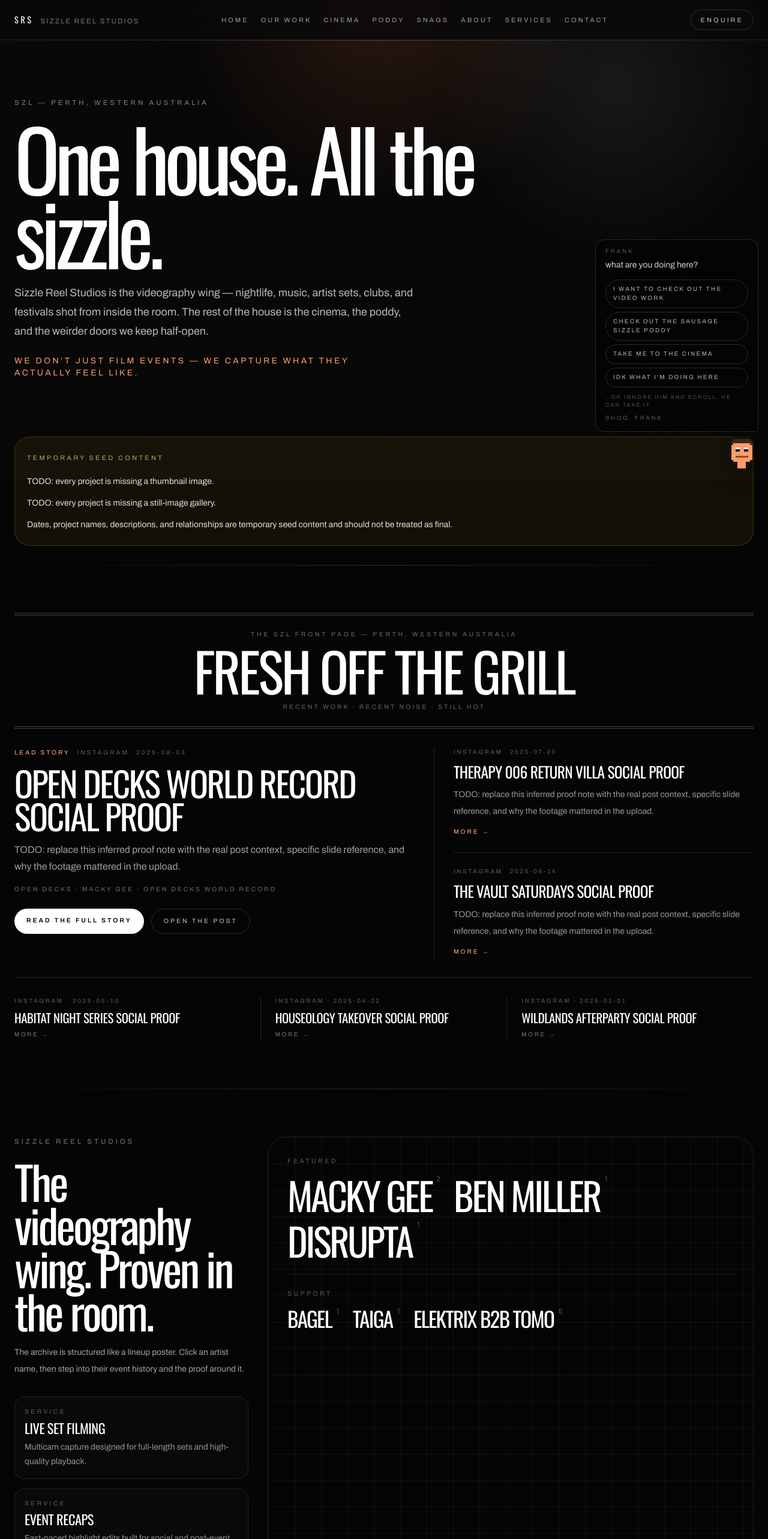
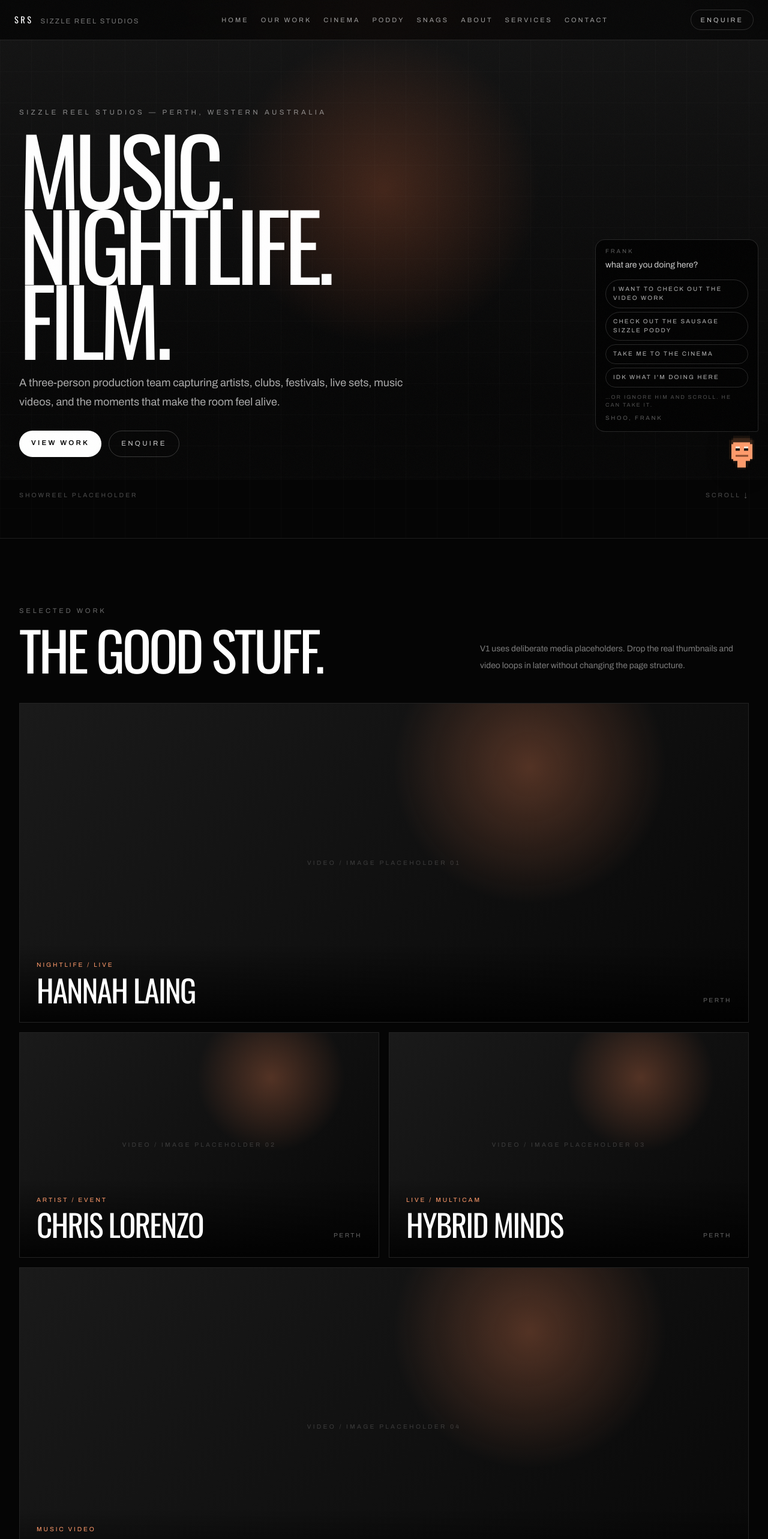
Before and after one commit to SizzleReelStudios/szl-website, a Next.js app: page / in a window 1280 px wide. Shown: the top 2566 px of the page at 60% size. Built offline with nearby package versions, Linux system fonts and the light colour scheme.

Commit message:
Build lean one-page Sizzle Reel Studios V1

```diff
--- a/app/(site)/page.tsx
+++ b/app/(site)/page.tsx
@@ -1,175 +1,197 @@
 import Link from "next/link";
-import ContactPanel from "@/components/site/ContactPanel";
-import FreshOffTheGrill from "@/components/site/FreshOffTheGrill";
-import PosterLineup from "@/components/site/PosterLineup";
-import SeedDataNotice from "@/components/site/SeedDataNotice";
 import {
-  getArtistLineup,
-  getRecentProofItems,
-  getSeedAudit,
-  getServices,
-  getSiteConfig,
-} from "@/lib/srs/data";
+  featuredWork,
+  recentWork,
+  showcaseItems,
+  snags,
+  workedWith,
+} from "@/content/srs/v1";
 
-const WINGS = [
-  {
-    name: "The Cinema",
-    href: "/cinema",
-    blurb: "The SIZZL3 screening room — skits and web series, in order, for people joining late.",
-    status: "Screens being installed",
-  },
-  {
-    name: "The Poddy",
-    href: "/poddy",
-    blurb: "The Sausage Sizzle Poddy. Currently on ice, archive still warm.",
-    status: "On ice",
-  },
-  {
-    name: "The Snags",
-    href: "/snags",
-    blurb: "The three of us. Introductions, portraits, and who does what.",
-    status: "Say hello",
-  },
-  {
-    name: "The Portal",
-    href: null,
-    blurb: "The weird side. Trust one of the three heads. Not yet open.",
-    status: "Sealed for now",
-  },
-];
+function SectionLabel({ children }: { children: React.ReactNode }) {
+  return (
+    <p className="text-[0.7rem] uppercase tracking-[0.34em] text-white/40">{children}</p>
+  );
+}
 
 export default function HomePage() {
-  const site = getSiteConfig();
-  const lineup = getArtistLineup();
-  const serviceList = getServices();
-  const proofItems = getRecentProofItems();
-  const audit = getSeedAudit();
-
   return (
     <main>
-      <section className="site-band px-4 pb-16 pt-16 sm:px-6 sm:pb-24 sm:pt-24">
-        <div className="mx-auto max-w-7xl">
-          <p className="text-[0.72rem] uppercase tracking-[0.34em] text-white/48">
-            SZL — Perth, Western Australia
-          </p>
-          {/* TODO(seed): temporary umbrella copy — replace with final SZL homepage copy. */}
-          <h1 className="font-display mt-5 max-w-5xl text-[clamp(4rem,11vw,9rem)] leading-[0.88] tracking-[-0.06em] text-white">
-            One house. All the sizzle.
-          </h1>
-          <p className="mt-6 max-w-2xl text-base leading-8 text-white/72 sm:text-lg">
-            Sizzle Reel Studios is the videography wing — nightlife, music, artist sets,
-            clubs, and festivals shot from inside the room. The rest of the house is the
-            cinema, the poddy, and the weirder doors we keep half-open.
-          </p>
-          <p className="mt-6 max-w-xl text-sm uppercase tracking-[0.24em] text-[#ff9b6b]">
-            {site.home.proofLine}
-          </p>
-        </div>
-      </section>
-
-      <section className="px-4 pb-8 sm:px-6">
-        <div className="mx-auto max-w-7xl">
-          <SeedDataNotice
-            items={[
-              audit.missingFields[0],
-              audit.missingFields[1],
-              audit.weakSpots[0],
-            ]}
-          />
-        </div>
-      </section>
-
-      <FreshOffTheGrill items={proofItems} />
-
-      <section className="site-band px-4 py-16 sm:px-6 sm:py-20">
-        <div className="mx-auto grid max-w-7xl gap-8 lg:grid-cols-[0.65fr_1.35fr]">
-          <div>
-            <p className="text-[0.72rem] uppercase tracking-[0.34em] text-white/45">
-              Sizzle Reel Studios
+      <section className="relative min-h-[92vh] overflow-hidden border-b border-white/10">
+        <div className="absolute inset-0 bg-[radial-gradient(circle_at_50%_30%,rgba(255,120,68,0.22),transparent_30%),linear-gradient(180deg,#121212_0%,#050505_70%)]" />
+        <div className="absolute inset-0 opacity-50 [background-image:linear-gradient(rgba(255,255,255,0.035)_1px,transparent_1px),linear-gradient(90deg,rgba(255,255,255,0.035)_1px,transparent_1px)] [background-size:52px_52px]" />
+        <div className="relative mx-auto flex min-h-[92vh] max-w-[92rem] flex-col justify-end px-4 pb-12 pt-28 sm:px-6 sm:pb-16 lg:px-8">
+          <div className="max-w-5xl">
+            <p className="mb-5 text-[0.72rem] uppercase tracking-[0.38em] text-white/50">
+              Sizzle Reel Studios — Perth, Western Australia
             </p>
-            <h2 className="font-display mt-5 text-[clamp(2.8rem,6vw,4.8rem)] leading-[0.94] tracking-[-0.05em] text-white">
-              The videography wing. Proven in the room.
-            </h2>
-            <p className="mt-5 max-w-md text-sm leading-7 text-white/62">
-              The archive is structured like a lineup poster. Click an artist name, then step
-              into their event history and the proof around it.
+            <h1 className="font-display text-[clamp(4.2rem,12vw,10rem)] uppercase leading-[0.82] tracking-[-0.055em] text-white">
+              Music.
+              <br />
+              Nightlife.
+              <br />
+              Film.
+            </h1>
+            <p className="mt-7 max-w-2xl text-base leading-8 text-white/66 sm:text-lg">
+              A three-person production team capturing artists, clubs, festivals, live sets,
+              music videos, and the moments that make the room feel alive.
             </p>
-            <div className="mt-8 grid gap-4">
-              {serviceList.map((service) => (
-                <div key={service.id} className="rounded-2xl border border-white/10 bg-white/[0.02] p-4">
-                  <p className="text-[0.65rem] uppercase tracking-[0.32em] text-white/35">
-                    Service
-                  </p>
-                  <p className="font-display mt-2 text-[1.4rem] uppercase leading-none tracking-[-0.02em] text-white">
-                    {service.name}
-                  </p>
-                  <p className="mt-2 text-sm leading-6 text-white/55">{service.summary}</p>
-                </div>
-              ))}
-            </div>
             <div className="mt-8 flex flex-wrap gap-3">
-              <Link
-                href="/our-work"
-                className="rounded-full bg-white px-5 py-3 text-[0.72rem] font-semibold uppercase tracking-[0.3em] text-black transition-transform hover:-translate-y-0.5"
-              >
-                {site.home.ctaPrimary}
+              <Link href="#work" className="rounded-full bg-white px-5 py-3 text-[0.72rem] font-semibold uppercase tracking-[0.28em] text-black">
+                View Work
               </Link>
-              <Link
-                href="/contact"
-                className="rounded-full border border-white/15 px-5 py-3 text-[0.72rem] uppercase tracking-[0.3em] text-white/78 transition-colors hover:border-white/40 hover:text-white"
-              >
-                {site.home.ctaSecondary}
+              <Link href="#contact" className="rounded-full border border-white/20 px-5 py-3 text-[0.72rem] uppercase tracking-[0.28em] text-white/78 transition-colors hover:border-white/50 hover:text-white">
+                Enquire
               </Link>
             </div>
           </div>
-
-          <PosterLineup artists={lineup} />
-        </div>
-      </section>
-
-      <section className="site-band px-4 py-16 sm:px-6 sm:py-20">
-        <div className="mx-auto max-w-7xl">
-          <p className="text-[0.72rem] uppercase tracking-[0.34em] text-white/45">
-            The rest of the house
-          </p>
-          <div className="mt-8 grid gap-4 sm:grid-cols-2 lg:grid-cols-4">
-            {WINGS.map((wing) => {
-              const inner = (
-                <>
-                  <p className="text-[0.65rem] uppercase tracking-[0.3em] text-[#ffb089]">
-                    {wing.status}
-                  </p>
-                  <h3 className="font-display mt-4 text-[1.9rem] uppercase leading-none tracking-[-0.03em] text-white">
-                    {wing.name}
-                  </h3>
-                  <p className="mt-3 text-sm leading-7 text-white/58">{wing.blurb}</p>
-                </>
-              );
-
-              return wing.href ? (
-                <Link
-                  key={wing.name}
-                  href={wing.href}
-                  className="archive-card rounded-[1.7rem] border border-white/10 bg-white/[0.03] p-6"
-                >
-                  {inner}
-                </Link>
-              ) : (
-                <div
-                  key={wing.name}
-                  className="rounded-[1.7rem] border border-dashed border-white/14 bg-white/[0.01] p-6"
-                >
-                  {inner}
-                </div>
-              );
-            })}
+          <div className="mt-14 flex items-end justify-between gap-6 text-[0.65rem] uppercase tracking-[0.28em] text-white/28">
+            <span>Showreel placeholder</span>
+            <span>Scroll ↓</span>
           </div>
         </div>
       </section>
 
-      <section className="px-4 py-16 sm:px-6 sm:py-20">
-        <div className="mx-auto max-w-7xl">
-          <ContactPanel />
+      <section id="work" className="px-4 py-20 sm:px-6 sm:py-28 lg:px-8">
+        <div className="mx-auto max-w-[92rem]">
+          <div className="flex flex-col gap-5 sm:flex-row sm:items-end sm:justify-between">
+            <div>
+              <SectionLabel>Selected Work</SectionLabel>
+              <h2 className="font-display mt-4 text-[clamp(3rem,7vw,6rem)] uppercase leading-[0.9] tracking-[-0.045em] text-white">
+                The good stuff.
+              </h2>
+            </div>
+            <p className="max-w-md text-sm leading-7 text-white/48">
+              V1 uses deliberate media placeholders. Drop the real thumbnails and video loops in later without changing the page structure.
+            </p>
+          </div>
+
+          <div className="mt-12 grid gap-4 md:grid-cols-2">
+            {featuredWork.map((project, index) => (
+              <article
+                key={project.title}
+                className={`group relative overflow-hidden border border-white/10 bg-white/[0.025] ${project.format === "wide" ? "md:col-span-2" : ""}`}
+              >
+                <div className={`relative ${project.format === "wide" ? "aspect-[16/7]" : "aspect-[16/10]"}`}>
+                  <div className="absolute inset-0 bg-[radial-gradient(circle_at_70%_20%,rgba(255,139,88,0.28),transparent_24%),linear-gradient(135deg,#1a1a1a,#080808)] transition-transform duration-500 group-hover:scale-[1.015]" />
+                  <div className="absolute inset-0 flex items-center justify-center text-[0.64rem] uppercase tracking-[0.32em] text-white/18">
+                    Video / image placeholder {String(index + 1).padStart(2, "0")}
+                  </div>
+                  <div className="absolute inset-x-0 bottom-0 bg-gradient-to-t from-black/85 to-transparent p-5 sm:p-7">
+                    <div className="flex items-end justify-between gap-4">
+                      <div>
+                        <p className="text-[0.64rem] uppercase tracking-[0.28em] text-[#ff9b6b]">{project.subtitle}</p>
+                        <h3 className="font-display mt-2 text-[clamp(2rem,4vw,4rem)] uppercase leading-none tracking-[-0.035em] text-white">{project.title}</h3>
+                      </div>
+                      <p className="text-[0.64rem] uppercase tracking-[0.24em] text-white/38">{project.meta}</p>
+                    </div>
+                  </div>
+                </div>
+              </article>
+            ))}
+          </div>
+        </div>
+      </section>
+
+      <section className="border-y border-white/10 py-20 sm:py-24">
+        <div className="mx-auto max-w-[92rem] px-4 sm:px-6 lg:px-8">
+          <SectionLabel>From The Room</SectionLabel>
+          <div className="mt-8 flex snap-x gap-4 overflow-x-auto pb-4 [scrollbar-width:none] [&::-webkit-scrollbar]:hidden">
+            {showcaseItems.map((item, index) => (
+              <div key={item.label} className="group min-w-[68vw] snap-start sm:min-w-[18rem] lg:min-w-[21rem]">
+                <div className="relative aspect-[9/14] overflow-hidden border border-white/10 bg-[linear-gradient(145deg,#181818,#090909)]">
+                  <div className="absolute inset-0 bg-[radial-gradient(circle_at_40%_25%,rgba(255,123,69,0.18),transparent_28%)]" />
+                  <span className="absolute inset-0 flex items-center justify-center text-[0.58rem] uppercase tracking-[0.3em] text-white/16">Media {index + 1}</span>
+                  <div className="absolute inset-x-0 bottom-0 p-5">
+                    <p className="font-display text-3xl uppercase text-white">{item.label}</p>
+                    <p className="mt-1 text-[0.64rem] uppercase tracking-[0.24em] text-white/38">{item.detail}</p>
+                  </div>
+                </div>
+              </div>
+            ))}
+          </div>
+        </div>
+      </section>
+
+      <section className="px-4 py-20 sm:px-6 sm:py-28 lg:px-8">
+        <div className="mx-auto grid max-w-[92rem] gap-14 lg:grid-cols-[0.7fr_1.3fr]">
+          <div>
+            <SectionLabel>Recent Work</SectionLabel>
+            <h2 className="font-display mt-4 text-[clamp(3rem,6vw,5.5rem)] uppercase leading-[0.9] tracking-[-0.04em] text-white">
+              Still rolling.
+            </h2>
+            <p className="mt-5 max-w-sm text-sm leading-7 text-white/48">
+              A simple latest-work feed so the site can stay alive without needing a full archive system yet.
+            </p>
+          </div>
+          <div className="border-t border-white/12">
+            {recentWork.map((item) => (
+              <div key={item.title} className="grid gap-3 border-b border-white/12 py-5 sm:grid-cols-[8rem_1fr_auto] sm:items-center">
+                <p className="text-[0.64rem] uppercase tracking-[0.25em] text-white/32">{item.date}</p>
+                <p className="font-display text-2xl uppercase tracking-[-0.02em] text-white sm:text-3xl">{item.title}</p>
+                <p className="text-[0.64rem] uppercase tracking-[0.24em] text-[#ff9b6b]">{item.type}</p>
+              </div>
+            ))}
+          </div>
+        </div>
+      </section>
+
+      <section className="border-y border-white/10 py-16 sm:py-20">
+        <div className="mx-auto max-w-[92rem] px-4 sm:px-6 lg:px-8">
+          <SectionLabel>Worked With</SectionLabel>
+          <div className="mt-8 flex flex-wrap gap-x-8 gap-y-4">
+            {workedWith.map((name) => (
+              <span key={name} className="font-display text-[clamp(1.8rem,4vw,3.8rem)] uppercase leading-none tracking-[-0.03em] text-white/72 transition-colors hover:text-white">
+                {name}
+              </span>
+            ))}
+          </div>
+        </div>
+      </section>
+
+      <section id="about" className="px-4 py-20 sm:px-6 sm:py-28 lg:px-8">
+        <div className="mx-auto max-w-[92rem]">
+          <SectionLabel>Meet The Snags</SectionLabel>
+          <div className="mt-5 grid gap-8 lg:grid-cols-[0.8fr_1.2fr]">
+            <div>
+              <h2 className="font-display text-[clamp(3.5rem,7vw,7rem)] uppercase leading-[0.84] tracking-[-0.05em] text-white">
+                Three snags.
+                <br />
+                One camera bag.
+              </h2>
+              <p className="mt-6 max-w-md text-sm leading-7 text-white/48">
+                Sizzle Reel Studios is Blake, Jack and George — a Perth-based trio shooting, directing, editing and generally carrying far too many batteries into nightclubs.
+              </p>
+            </div>
+            <div className="grid gap-4 sm:grid-cols-3">
+              {snags.map((snag, index) => (
+                <article key={snag.name} className="group">
+                  <div className="relative aspect-[4/5] overflow-hidden border border-white/10 bg-[linear-gradient(160deg,#1a1a1a,#080808)] transition-transform duration-300 group-hover:-translate-y-1 group-hover:rotate-[-0.5deg]">
+                    <span className="absolute inset-0 flex items-center justify-center text-[0.58rem] uppercase tracking-[0.3em] text-white/15">Portrait {index + 1}</span>
+                  </div>
+                  <h3 className="font-display mt-4 text-3xl uppercase leading-none text-white">{snag.name}</h3>
+                  <p className="mt-2 text-[0.62rem] uppercase tracking-[0.22em] text-[#ff9b6b]">{snag.role}</p>
+                  <p className="mt-3 text-sm leading-6 text-white/42">{snag.note}</p>
+                </article>
+              ))}
+            </div>
+          </div>
+        </div>
+      </section>
+
+      <section id="contact" className="border-t border-white/10 px-4 py-24 sm:px-6 sm:py-32 lg:px-8">
+        <div className="mx-auto max-w-[92rem]">
+          <SectionLabel>Contact</SectionLabel>
+          <h2 className="font-display mt-5 max-w-6xl text-[clamp(4rem,11vw,10rem)] uppercase leading-[0.82] tracking-[-0.055em] text-white">
+            Got something cooking?
+          </h2>
+          <div className="mt-10 flex flex-wrap gap-3">
+            <a href="mailto:muntzblake@gmail.com" className="rounded-full bg-white px-6 py-3 text-[0.72rem] font-semibold uppercase tracking-[0.28em] text-black">
+              Email Us
+            </a>
+            <a href="https://instagram.com/sizzlereelstudios" target="_blank" rel="noreferrer" className="rounded-full border border-white/20 px-6 py-3 text-[0.72rem] uppercase tracking-[0.28em] text-white/78">
+              Instagram
+            </a>
+          </div>
         </div>
       </section>
     </main>
```
